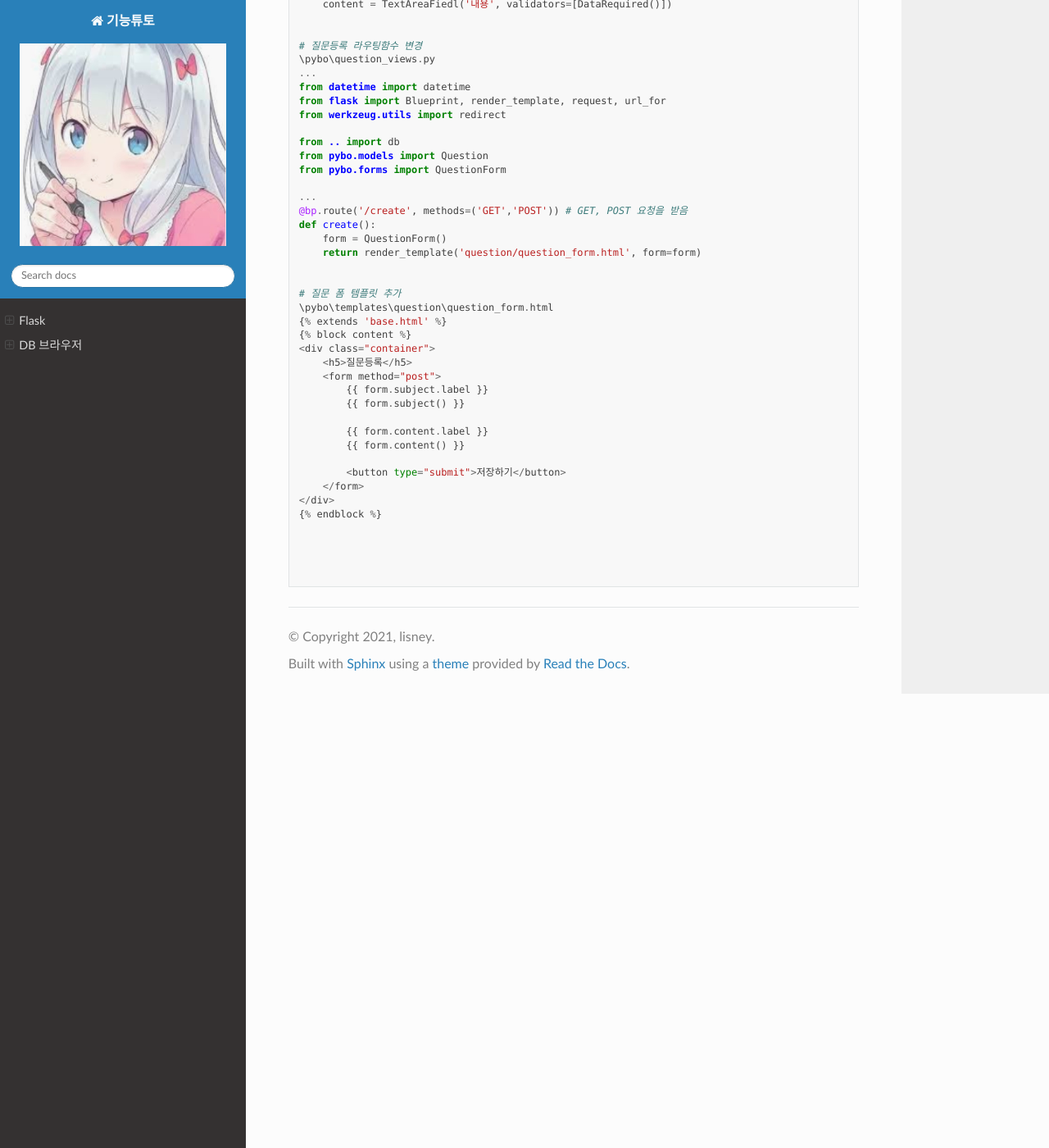
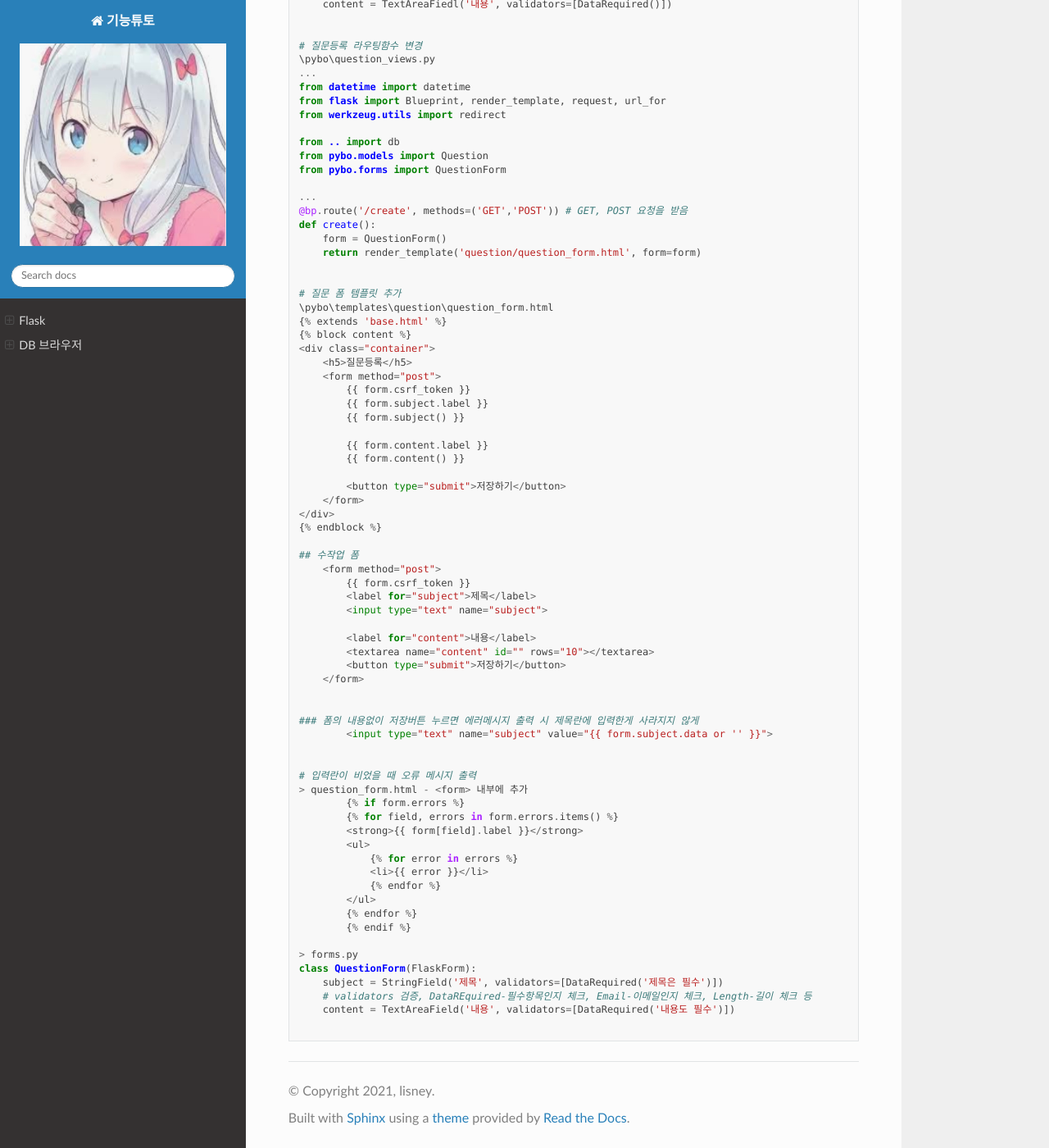
Before and after one commit to lisney/RTD, a Sphinx documentation site: the page built from docs/source/new/flask.md, in a window 1280 px wide and 1400 px high, scrolled down 10500 px. Shown: the whole window at 82% size. Built offline with Sphinx 7.4.7 and the Read the Docs theme 2.0.0, drawn with Linux system fonts in a browser that asks for light colours; pages that are not in the unit, such as notebooks, are missing from menus.

Commit message:
Update flask.md

````diff
--- a/docs/source/new/flask.md
+++ b/docs/source/new/flask.md
@@ -471,6 +471,7 @@ def create():
 <div class="container">
     <h5>질문등록</h5>
     <form method="post">
+        {{ form.csrf_token }}
         {{ form.subject.label }}
         {{ form.subject() }}
 
@@ -482,7 +483,39 @@ def create():
 </div>
 {% endblock %}
 
+## 수작업 폼
+    <form method="post">
+        {{ form.csrf_token }}
+        <label for="subject">제목</label>
+        <input type="text" name="subject">
+
+        <label for="content">내용</label>
+        <textarea name="content" id="" rows="10"></textarea>
+        <button type="submit">저장하기</button>
+    </form>
 
 
+### 폼의 내용없이 저장버튼 누르면 에러메시지 출력 시 제목란에 입력한게 사라지지 않게
+        <input type="text" name="subject" value="{{ form.subject.data or '' }}">
+
+
+# 입력란이 비었을 때 오류 메시지 출력
+> question_form.html - <form> 내부에 추가
+        {% if form.errors %}
+        {% for field, errors in form.errors.items() %}
+        <strong>{{ form[field].label }}</strong>
+        <ul>
+            {% for error in errors %}
+            <li>{{ error }}</li>
+            {% endfor %}
+        </ul>
+        {% endfor %}
+        {% endif %}
+
+> forms.py
+class QuestionForm(FlaskForm):
+    subject = StringField('제목', validators=[DataRequired('제목은 필수')])
+    # validators 검증, DataREquired-필수항목인지 체크, Email-이메일인지 체크, Length-길이 체크 등
+    content = TextAreaField('내용', validators=[DataRequired('내용도 필수')])
 
 ```
````
